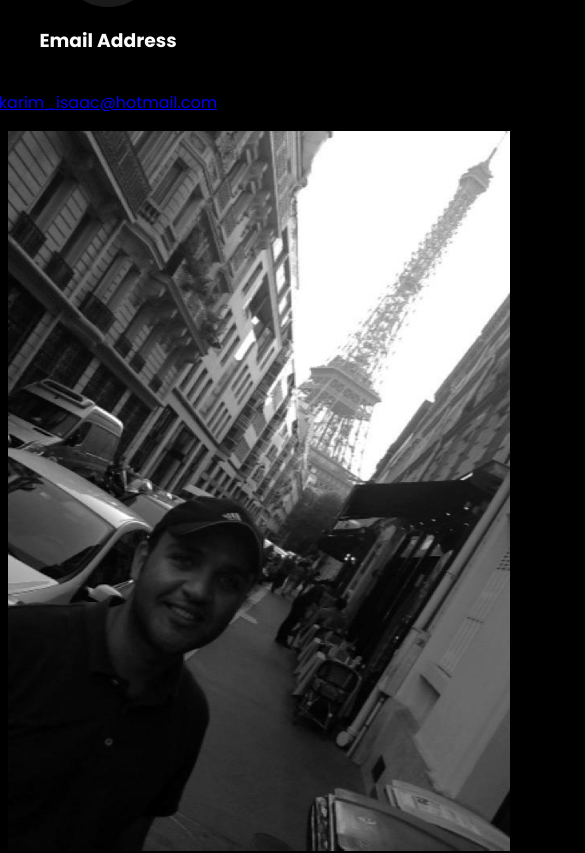
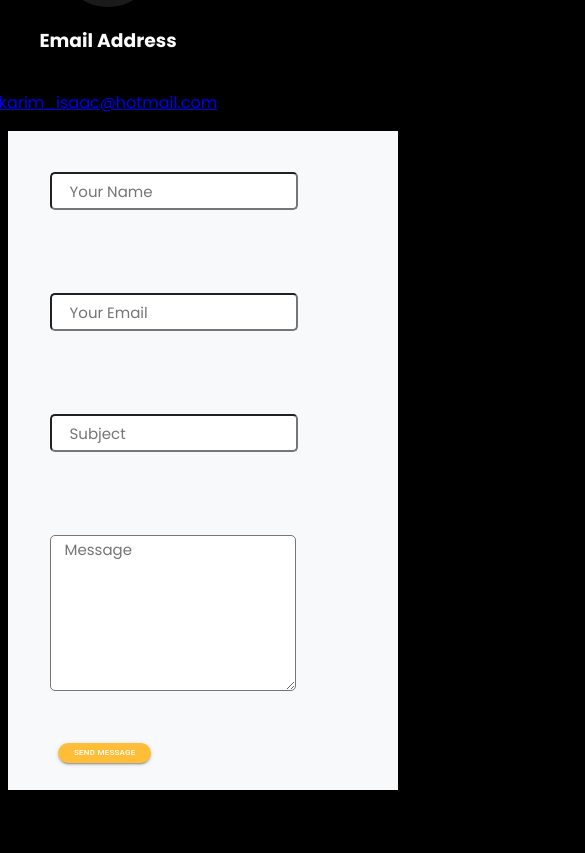
Before and after one commit to KIsaac85/kisaac85.github.io, a React (Vite) app: page / in a window 390 px wide. Shown: the part 6926-7779 px from the top of the page, 585 px wide, since content can reach past the window. Built offline with nearby package versions, Linux system fonts and the light colour scheme.

Commit message:
adjust width for all elements

```diff
--- a/src/ContactMe.jsx
+++ b/src/ContactMe.jsx
@@ -1,11 +1,11 @@
-import React, { useState , useRef} from "react";
+import React, { useState , useRef, useEffect} from "react";
 import LocalPhoneIcon from '@mui/icons-material/LocalPhone';
 import EmailIcon from '@mui/icons-material/Email';
 import HomeIcon from '@mui/icons-material/Home';
 import emailjs from '@emailjs/browser';
 import {useForm} from "react-hook-form";
 import image1 from "./images/2.jpg"
-import  {StyledButton}  from './js/ButtonStyle';
+import  {StyledButton ,SmallStyledButton}  from './js/ButtonStyle';
 
 
 function ContactMe() {
@@ -57,7 +57,16 @@ function ContactMe() {
     }
 
 
+    const [width, setWidth] = useState(window.innerWidth);
 
+  useEffect(() => {
+    const handleResize = () => setWidth(window.innerWidth);
+    window.addEventListener("resize", handleResize);
+    return () => window.removeEventListener("resize", handleResize);
+  }, []);
+  const handleChange = () => {
+    setChecked((prev) => !prev);
+  };
 
 
 
@@ -98,7 +107,8 @@ function ContactMe() {
           </div>
 
           <div id="contact-img-Form-container " className="main-flex-row main-content-center main-bottom-space" >
-          <img id="contact-image" src={image1}></img>
+          {width>600&&<img  id="contact-image" src={image1}></img>}
+
 
               <form id="contact-form-style"  ref={form} action="#" >
                 <div className="contact-form-group" >
@@ -117,8 +127,14 @@ function ContactMe() {
                   <textarea  {...register("message",{required:true})}  id="" cols="30" rows="7" className="form-control" placeholder="   Message" ></textarea>
                 </div>
                 <div className="contact-form-group">
-                  <StyledButton style={{marginLeft:50}} variant="contained" type="submit" value="Send Message" onClick={handleSubmit(onSubmit)}
-                   onMouseOver={handleMouseOver} onMouseOut={handleMouseOut} className="">Send Message</StyledButton>
+
+                   {width > 600 ? (
+              <StyledButton style={{marginLeft:50}} variant="contained" type="submit" value="Send Message" onClick={handleSubmit(onSubmit)}
+                   onMouseOver={handleMouseOver} onMouseOut={handleMouseOut} >Send Message</StyledButton>
+            ) : (
+              <SmallStyledButton style={{marginLeft:50}} variant="contained" type="submit" value="Send Message" onClick={handleSubmit(onSubmit)}
+                   onMouseOver={handleMouseOver} onMouseOut={handleMouseOut}>Send Message</SmallStyledButton>
+            )}
                 </div>
                 <div style={{
                   opacity: hiddenDiv ? "0" : "1",
--- a/src/NavBar.jsx
+++ b/src/NavBar.jsx
@@ -53,20 +53,18 @@ function ResponsiveAppBar() {
   const handleMouseLeave = e => {
     e.target.style.color = "white"
   }
-  const [wid, setWidth] = useState(window.innerWidth);
+  const [width, setWidth] = useState(window.innerWidth);
 
   useEffect(() => {
     const handleResize = () => setWidth(window.innerWidth);
     window.addEventListener("resize", handleResize);
-    console.log(wid);
-
     return () => window.removeEventListener("resize", handleResize);
   }, []);
 
 
   return (
     <AppBar position="fixed" sx={{backgroundColor : 'black'} } >
-      <Container maxWidth="tr"  style={{width:{wid}}}>
+      <Container maxWidth="tr"  style={{width:{width}}}>
         <Toolbar disableGutters >
 
           <Typography
--- a/src/Skills.jsx
+++ b/src/Skills.jsx
@@ -14,7 +14,7 @@ function Skills() {
 			<div>
 			</div>
 
-		  <div style={{justifyContent:"center", display:"flex"}}><img className="" src={skillsImage} style={{width:"50rem"}}></img></div>
+		  <div style={{justifyContent:"center", display:"flex"}}><img className="Skills-image" src={skillsImage} style={{}}></img></div>
 
 			</div>
 		</section>
--- a/src/css/Style ContactMe.css
+++ b/src/css/Style ContactMe.css
@@ -35,23 +35,32 @@
 
 #contact-form-style{
      background-color: var(--lightGrey);
+
 }
 
 img#contact-image{
-    width:  502.4px;
+
     height: 720px;
 }
 @media (min-width: 600px) {
-
+    .contact-form-group > input , textarea{
+        height:2rem;
+        width:40rem;
+    }
+}
+@media (max-width: 600px) {
+    .contact-form-group > input, textarea{
+        width:15rem;
+        height:2rem;
+    }
 }
 .contact-form-group > input, textarea{
-    width:40rem;
     margin:41.5px;
-    height:50px;
     border-radius:5px;
     font-family: 'poppins', sans-serif, monospace;
     font-size: 15px;
 }
+
 textarea{
     height:150px;
 }
--- a/src/css/Style Main.css
+++ b/src/css/Style Main.css
@@ -8,7 +8,7 @@
     --greyColor:rgb(153,153,153);
 }
 
-#root{
+#root , #main-div, .main-content-center{
     width: 100%;
 }
 
--- a/src/css/Style Skills.css
+++ b/src/css/Style Skills.css
@@ -6,3 +6,6 @@
     height: 50rem;
 
 }
+.Skills-image{
+    width: 100%;
+}
```
